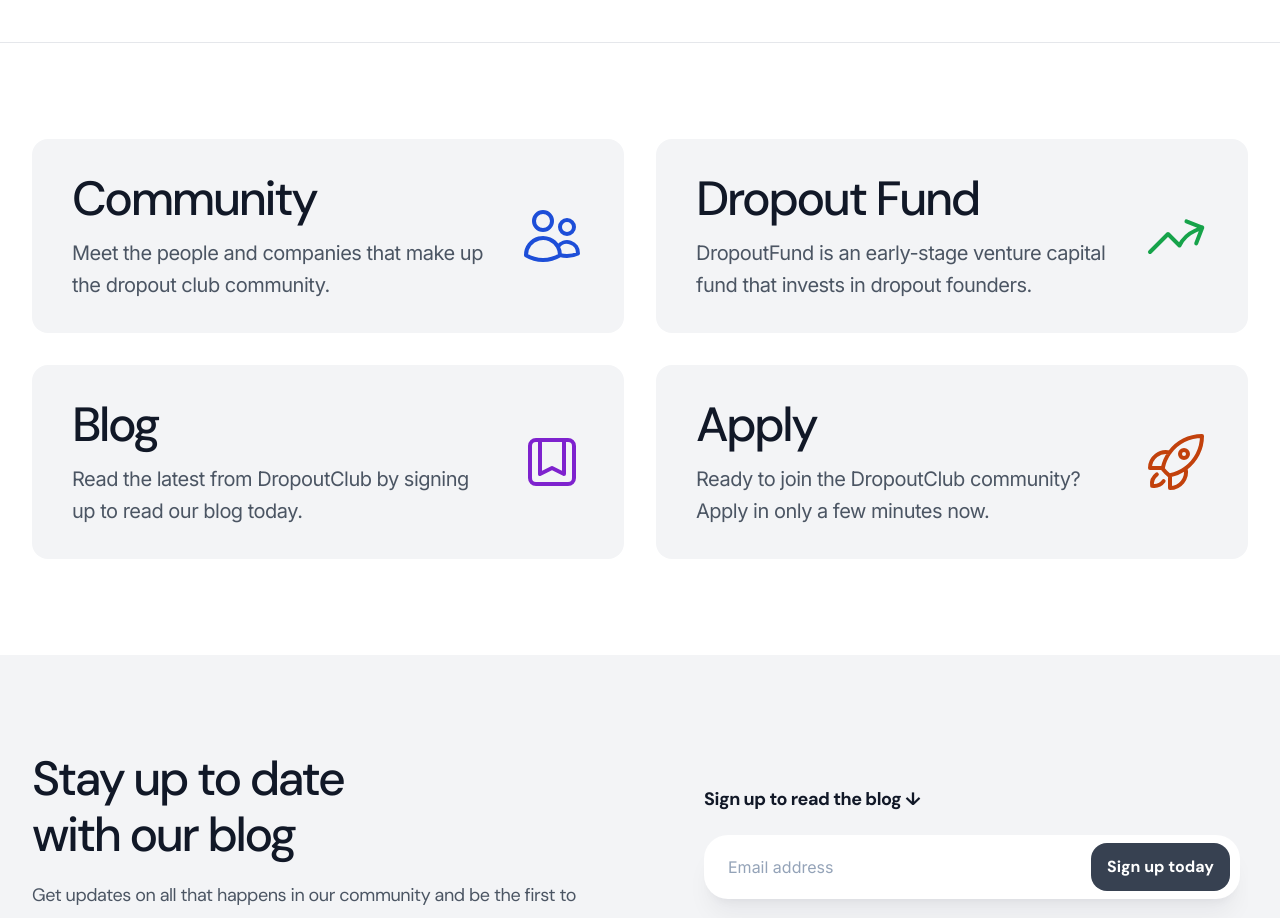
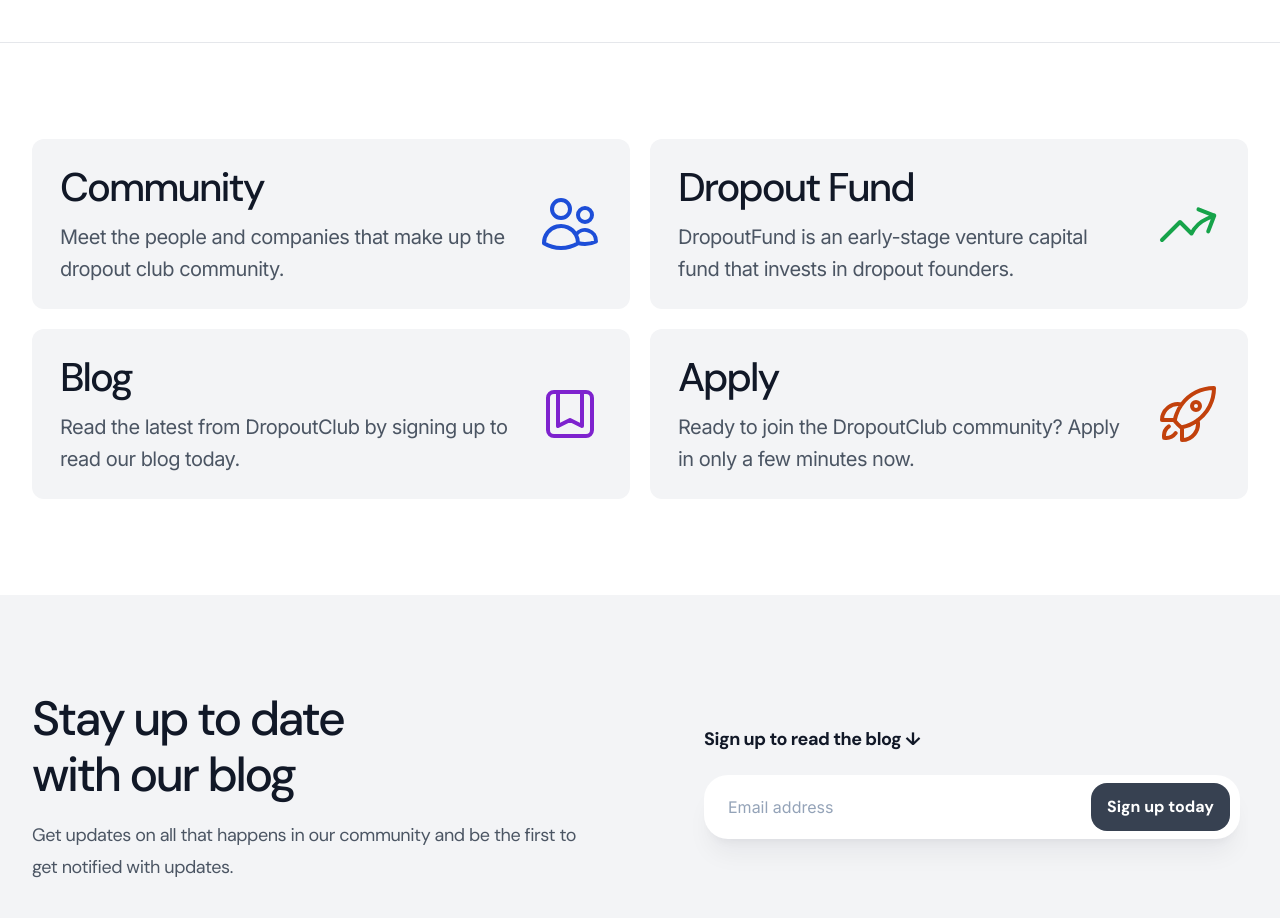
Before and after one commit to gaberomualdo/dropout-society-site, a Next.js app: page / in a window 1280 px wide. Shown: the part 1620-2538 px from the top of the page. Built offline with nearby package versions, Linux system fonts and the light colour scheme.

Commit message:
feat: improved styles for links

```diff
--- a/src/components/Links.jsx
+++ b/src/components/Links.jsx
@@ -194,24 +194,24 @@
               Good {getTimeOfDay()}!
             </h1>
           )}
-          <div className="relative mx-auto grid max-w-2xl grid-cols-1 gap-x-8 gap-y-8 xl:max-w-none xl:grid-cols-2">
+          <div className="relative mx-auto grid max-w-2xl grid-cols-1 gap-x-5 gap-y-5 xl:max-w-none xl:grid-cols-2">
             {(signedIn
               ? [
                   links.slack,
                   links.privateCommunity,
                   links.fund,
+                  links.blog,
+                  links.refer,
                   links.profile,
-                  links.refer,
-                  links.blog,
                 ]
               : [links.publicCommunity, links.fund, links.blog, links.apply]
             ).map((elm, i) => (
               <a
                 href={elm.url}
-                className={`flex cursor-pointer justify-between space-x-6 rounded-2xl bg-gray-100 py-8 px-10 transition-all ${hoverColors[i]}`}
+                className={`flex cursor-pointer justify-between space-x-6 rounded-xl bg-gray-100 py-6 px-7 transition-all ${hoverColors[i]}`}
               >
                 <div>
-                  <p className="font-display text-3xl font-medium tracking-tighter text-gray-900 sm:text-5xl">
+                  <p className="font-display text-3xl font-medium tracking-tighter text-gray-900 sm:text-4xl">
                     {elm.title}
                   </p>
                   <p className="mt-2.5 text-xl tracking-tight text-gray-600">
--- a/src/components/Team.jsx
+++ b/src/components/Team.jsx
@@ -84,7 +84,7 @@
   return (
     <section
       id={signedIn ? 'explore' : 'team'}
-      className={`${signedIn ? 'pt-24 pb-20' : 'py-20 sm:py-32'} ${
+      className={`${signedIn ? 'pt-12 pb-20' : 'py-20 sm:py-32'} ${
         fund ? 'border-t' : ''
       }`}
     >
```
